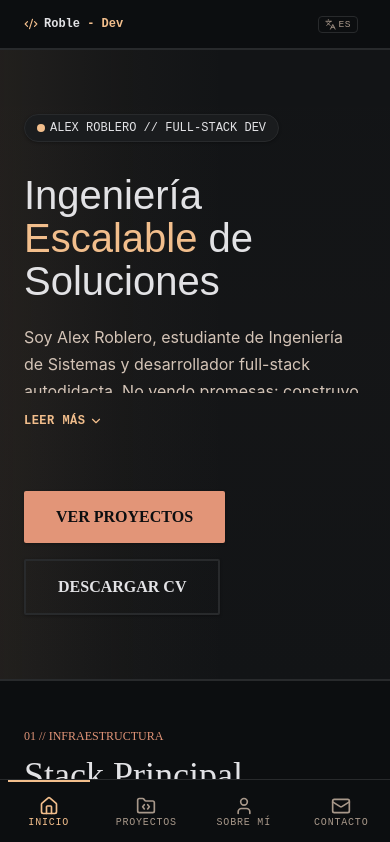
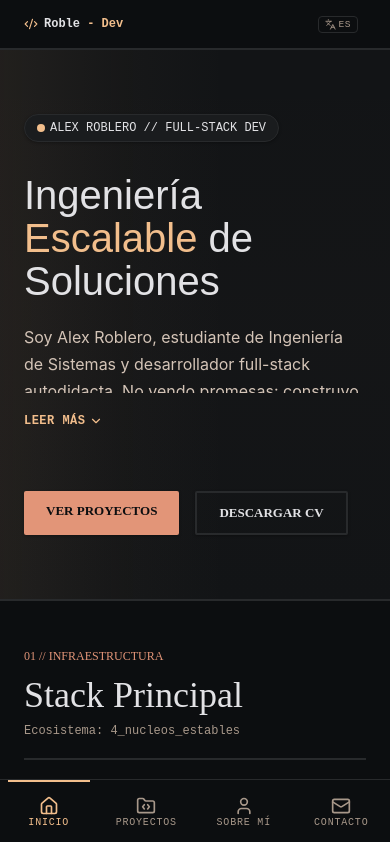
Before and after one commit to AlexJRQ32/Proyecto-Portafolio, a React (Vite) app in the folder frontend/: page /home in a window 390 px wide. Shown: the top 842 px of the page. Built offline with nearby package versions, Linux system fonts and the light colour scheme.

Commit message:
fix: smaller hero buttons on mobile

```diff
--- a/frontend/src/common/components/Button/Button.css
+++ b/frontend/src/common/components/Button/Button.css
@@ -38,3 +38,19 @@
   transform: translateY(-5px);
   background-color: var(--accent);
 }
+
+@media (max-width: 768px) {
+  .btn-orange,
+  .btn-grey {
+    padding: 12px 22px;
+    font-size: 13px;
+  }
+}
+
+@media (prefers-reduced-motion: reduce) {
+  .btn-orange,
+  .btn-grey {
+    transition: none;
+    transform: none;
+  }
+}
```
